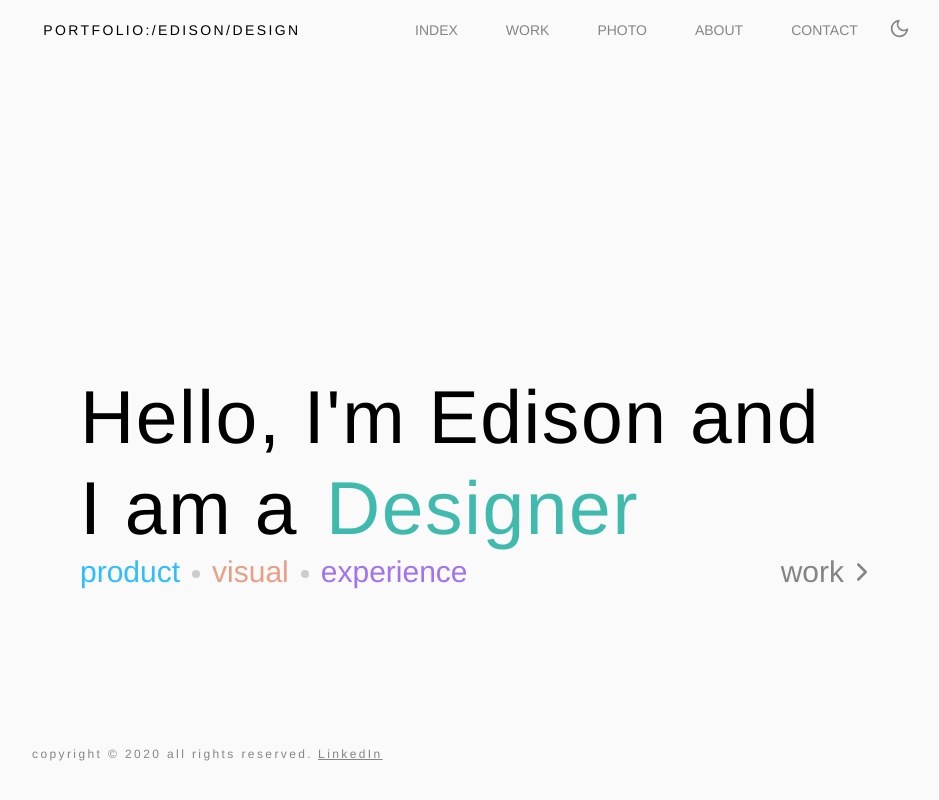
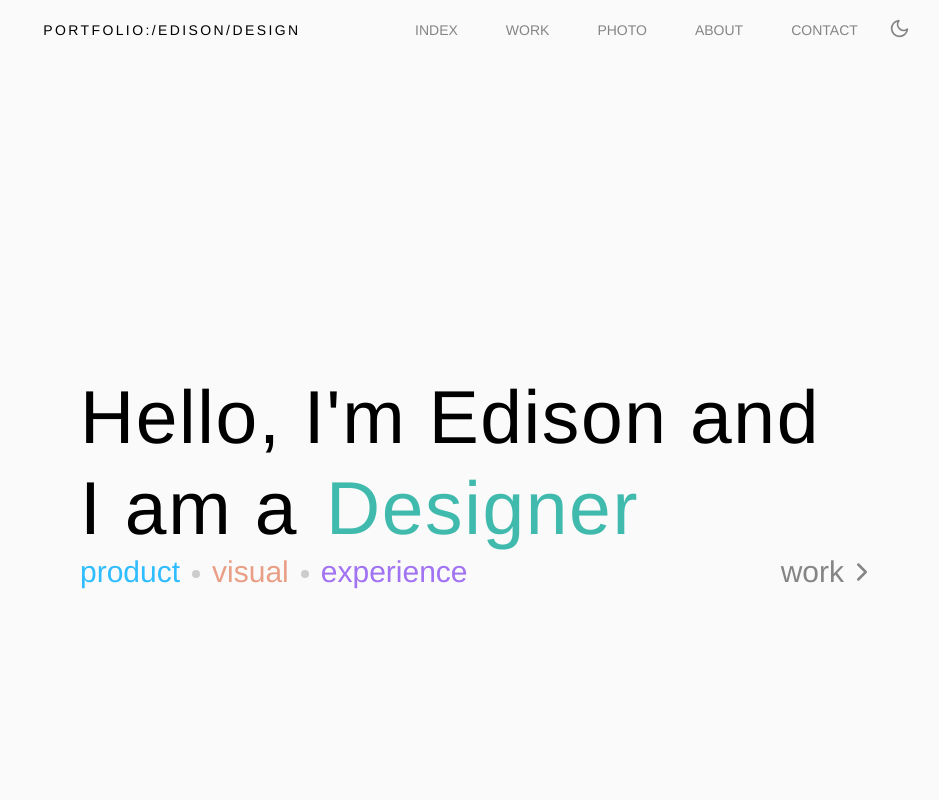
Before and after one commit to fyeung21/edison-web, a React (Create React App) app: page / in a window 1280 px wide. Shown: the top 800 px of the page, without its empty margins (160-1099 px from the left). Built offline with nearby package versions, Linux system fonts and the light colour scheme.

Commit message:
Edit footer

```diff
--- a/src/components/Footer/Footer.js
+++ b/src/components/Footer/Footer.js
@@ -1,13 +1,12 @@
 import React from "react";
-import { FooterCont, FooterTxt, LinkedInLink } from "./footerStyles";
+import { FooterCont, FooterTxt } from "./footerStyles";
 
 const Footer = () => {
     return (
         <FooterCont>
             <FooterTxt>
-                copyright &copy; 2020 all rights reserved.
+                copyright &copy; 2020
             </FooterTxt>
-            <LinkedInLink href="https://www.linkedin.com/in/koedison/">LinkedIn</LinkedInLink>
         </FooterCont>
     );
 }
--- a/src/components/Footer/footerStyles.js
+++ b/src/components/Footer/footerStyles.js
@@ -5,8 +5,7 @@ export const FooterCont = styled.div`
     display: flex;
     width: 70%;
     margin: 0 auto;
-    position: sticky;
-    bottom: 2.5rem;
+    padding-bottom: 2.5rem;
 `
 export const FooterTxt = styled.p`
     font-family: ${theme.bodyFont};
@@ -15,12 +14,3 @@ export const FooterTxt = styled.p`
     letter-spacing: 0.15rem;
     margin: 0 5px 0 0;
 `
-export const LinkedInLink = styled.a`
-    font-family: ${theme.bodyFont};
-    font-size: ${theme.smallFontSize};
-    color: ${({ theme }) => theme.accentTxtColor};
-    letter-spacing: 0.15rem;
-    :hover {
-        color: ${({ theme }) => theme.mainTxtColor};
-    }
-`
```
